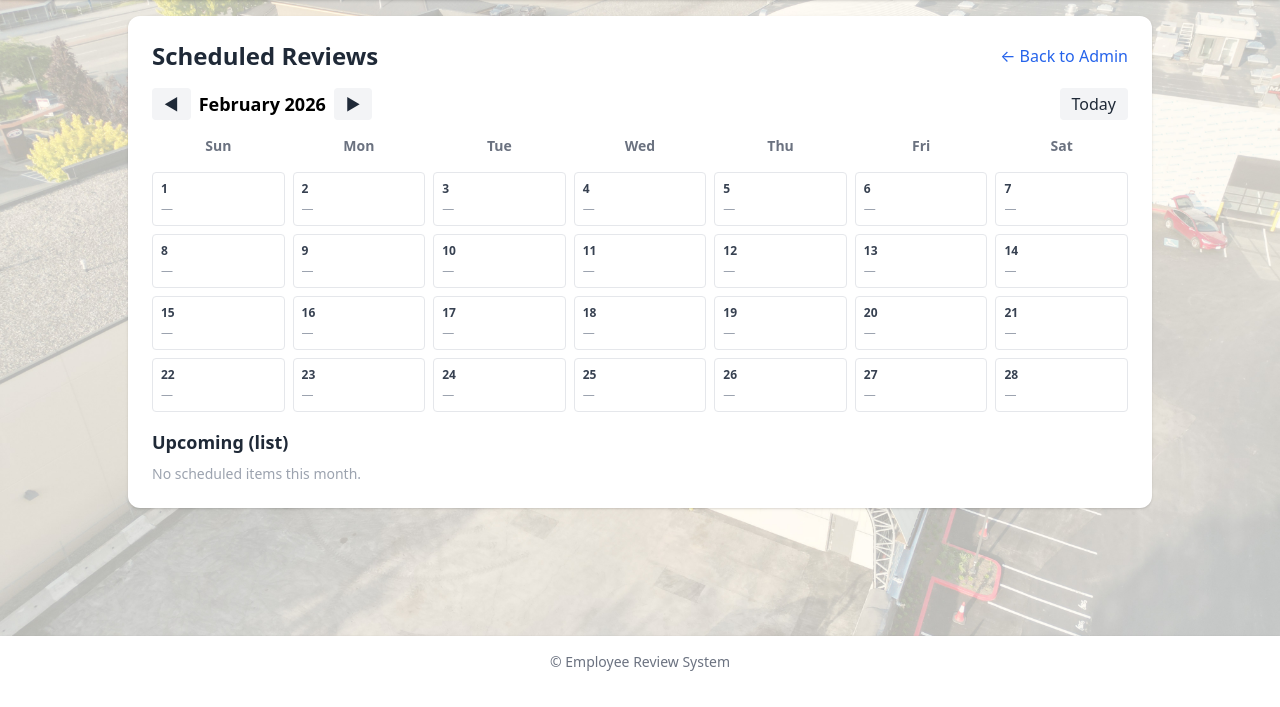
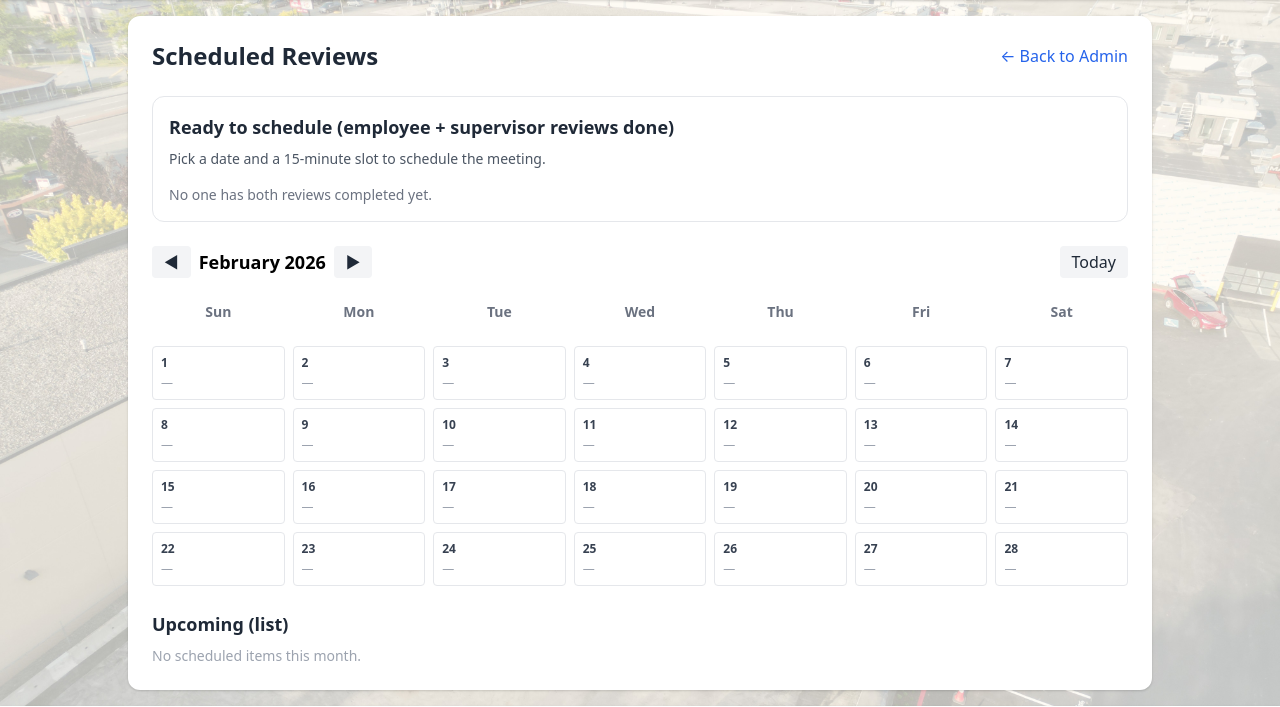
Before and after one commit to MackKirk/EmployeeReview, a FastAPI app: page /admin/schedule in a window 1280 px wide. Shown: the part 112-819 px from the top of the page. Before the commit the page ends 783 px from the top, so only its background shows below. Run offline with FastAPI, Linux system fonts and the light colour scheme; the visitor is signed in with stand-in values (Sample User, id 1); data comes from the database, SQL or seed files in the repository; data that the repository does not hold is empty.

Commit message:
Add scheduling functionality for employee reviews in admin panel
Implement a new endpoint to allow directors to schedule meetings for employees whose reviews are complete. The admin schedule page now displays employees ready to be scheduled, along with a form to select a date and 15-minute time slot. Error handling for invalid inputs and duplicate scheduling is included, enhancing the management of employee reviews.

```diff
--- a/app/routes/director.py
+++ b/app/routes/director.py
@@ -296,11 +296,101 @@ async def admin_schedule(request: Request):
             for dt, name in rows:
                 if dt:
                     events.append({"employee": name, "iso": dt.isoformat()})
+
+        # Employees ready to schedule: both employee and supervisor reviews done
+        ready_rows = db.execute(text("""
+            SELECT e.id, e.name, r.employee_scheduled_at
+            FROM employees e
+            JOIN reviews r ON r.employee_id = e.id
+            WHERE r.employee_answers IS NOT NULL AND r.supervisor_answers IS NOT NULL
+            ORDER BY e.name
+        """)).all()
+        ready_to_schedule = []
+        for row in ready_rows:
+            emp_id, name, sched = row
+            ready_to_schedule.append({
+                "employee_id": str(emp_id),
+                "name": name,
+                "scheduled_at": sched.isoformat() if sched else None,
+                "scheduled_display": sched.strftime("%Y-%m-%d %H:%M") if sched else None,
+                "scheduled_time": sched.strftime("%H:%M") if sched else None,
+            })
+
         import json as _json
         return templates.TemplateResponse("admin_schedule.html", {
             "request": request,
             "events_json": _json.dumps(events),
+            "ready_to_schedule": ready_to_schedule,
+            "message": request.query_params.get("message"),
+            "error": request.query_params.get("error"),
         })
+    finally:
+        db.close()
+
+
+@router.post("/admin/schedule-employee/{employee_id}")
+async def admin_schedule_employee(request: Request, employee_id: str):
+    current_user = get_current_user(request)
+    is_admin = bool(request.session.get("is_admin"))
+    if not ((current_user and current_user.role == "director") or is_admin):
+        return HTMLResponse("Access restricted", status_code=403)
+
+    from fastapi.responses import RedirectResponse
+    form = await request.form()
+    date_str = (form.get("date") or "").strip()
+    time_str = (form.get("time") or "").strip()
+
+    if not date_str or not time_str:
+        return RedirectResponse("/admin/schedule?error=Date+and+time+required", status_code=302)
+
+    # Parse time to 15-minute slot (HH:MM -> round to :00, :15, :30, :45)
+    try:
+        parts = time_str.split(":")
+        h, m = int(parts[0]), int(parts[1]) if len(parts) > 1 else 0
+        m = (m // 15) * 15
+        if m >= 60:
+            m = 0
+            h += 1
+        if h >= 24:
+            h = 0
+        time_str = f"{h:02d}:{m:02d}"
+    except Exception:
+        return RedirectResponse("/admin/schedule?error=Invalid+time", status_code=302)
+
+    try:
+        parsed = datetime.strptime(f"{date_str} {time_str}", "%Y-%m-%d %H:%M")
+    except Exception:
+        return RedirectResponse("/admin/schedule?error=Invalid+date", status_code=302)
+
+    db: Session = SessionLocal()
+    try:
+        try:
+            exists_sql = text("SELECT 1 FROM information_schema.columns WHERE table_name='reviews' AND column_name='employee_scheduled_at'")
+            col_exists = db.execute(exists_sql).first() is not None
+        except Exception:
+            col_exists = False
+        if not col_exists:
+            db.execute(text("ALTER TABLE reviews ADD COLUMN IF NOT EXISTS employee_scheduled_at TIMESTAMP NULL"))
+            db.commit()
+
+        dup = db.execute(
+            text("SELECT 1 FROM reviews WHERE employee_scheduled_at = :dt AND employee_id <> CAST(:eid AS uuid) LIMIT 1"),
+            {"dt": parsed, "eid": employee_id},
+        ).first()
+        if dup:
+            return RedirectResponse("/admin/schedule?error=Time+slot+already+taken", status_code=302)
+
+        review = db.query(Review).options(load_only(Review.id, Review.employee_id)).filter_by(employee_id=employee_id).first()
+        if not review:
+            review = Review(employee_id=employee_id)
+            db.add(review)
+            db.flush()
+        db.execute(
+            text("UPDATE reviews SET employee_scheduled_at = :dt WHERE id = CAST(:id AS uuid)"),
+            {"dt": parsed, "id": str(review.id)},
+        )
+        db.commit()
+        return RedirectResponse("/admin/schedule?message=Meeting+scheduled", status_code=302)
     finally:
         db.close()
 
--- a/app/templates/admin_schedule.html
+++ b/app/templates/admin_schedule.html
@@ -2,10 +2,50 @@
 {% block title %}Scheduled Reviews{% endblock %}
 
 {% block content %}
-<div class="max-w-5xl mx-auto bg-white p-6 rounded-xl shadow space-y-4">
+<div class="max-w-5xl mx-auto bg-white p-6 rounded-xl shadow space-y-6">
   <div class="flex items-center justify-between">
     <h1 class="text-2xl font-bold text-gray-800">Scheduled Reviews</h1>
     <a href="/admin" class="text-blue-600 hover:underline">← Back to Admin</a>
+  </div>
+
+  {% if message %}
+  <div class="bg-green-50 border border-green-200 text-green-800 px-4 py-2 rounded-lg text-sm">{{ message }}</div>
+  {% endif %}
+  {% if error %}
+  <div class="bg-red-50 border border-red-200 text-red-800 px-4 py-2 rounded-lg text-sm">{{ error }}</div>
+  {% endif %}
+
+  {# Ready to schedule: employees with both employee + supervisor reviews done #}
+  <div class="bg-slate-50 border border-slate-200 rounded-xl p-4">
+    <h2 class="text-lg font-semibold text-gray-800 mb-2">Ready to schedule (employee + supervisor reviews done)</h2>
+    <p class="text-sm text-gray-600 mb-4">Pick a date and a 15‑minute slot to schedule the meeting.</p>
+    {% if ready_to_schedule %}
+    <div class="space-y-3">
+      {% for item in ready_to_schedule %}
+      <div class="flex flex-wrap items-center gap-3 py-2 border-b border-slate-200 last:border-0">
+        <span class="font-medium text-gray-800 min-w-[140px]">{{ item.name }}</span>
+        {% if item.scheduled_display %}
+        <span class="text-sm text-gray-500">Currently: {{ item.scheduled_display }}</span>
+        {% endif %}
+        <form action="/admin/schedule-employee/{{ item.employee_id }}" method="post" class="flex flex-wrap items-center gap-2">
+          <input type="date" name="date" required class="border border-gray-300 rounded px-2 py-1.5 text-sm" value="{{ (item.scheduled_at[:10] if item.scheduled_at else '') }}">
+          <select name="time" required class="border border-gray-300 rounded px-2 py-1.5 text-sm">
+            <option value="">Time</option>
+            {% for h in range(24) %}
+              {% for m in [0, 15, 30, 45] %}
+            {% set slot = "%02d"|format(h) ~ ":" ~ "%02d"|format(m) %}
+            <option value="{{ slot }}"{% if item.scheduled_time == slot %} selected{% endif %}>{{ slot }}</option>
+              {% endfor %}
+            {% endfor %}
+          </select>
+          <button type="submit" class="bg-blue-600 text-white px-3 py-1.5 rounded text-sm hover:bg-blue-700">Schedule</button>
+        </form>
+      </div>
+      {% endfor %}
+    </div>
+    {% else %}
+    <p class="text-sm text-gray-500">No one has both reviews completed yet.</p>
+    {% endif %}
   </div>
 
   <div class="flex items-center justify-between">
```
